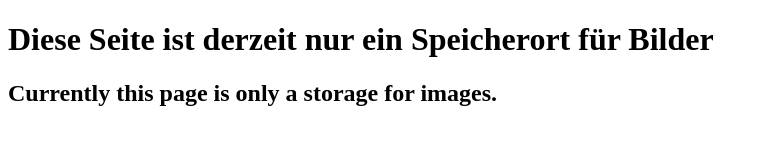
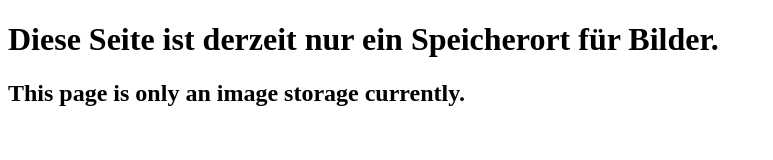
Before and after one commit to MineFlash07/mineflash07.github.io, a plain HTML site: page index.html in a window 1280 px wide. Shown: the whole page, without its empty margins (0-773 px from the left). Drawn offline with Linux system fonts and the light colour scheme.

Commit message:
added some language improvements

```diff
--- a/index.html
+++ b/index.html
@@ -2,10 +2,10 @@
 <html lang="de">
 <head>
     <meta charset="UTF-8">
-    <title>IMAGE STORAGE</title>
+    <title>Image storage</title>
 </head>
 <body>
-    <h1>Diese Seite ist derzeit nur ein Speicherort für Bilder</h1>
-    <h2>Currently this page is only a storage for images.</h2>
+    <h1>Diese Seite ist derzeit nur ein Speicherort für Bilder.</h1>
+    <h2>This page is only an image storage currently.</h2>
 </body>
 </html>
```
